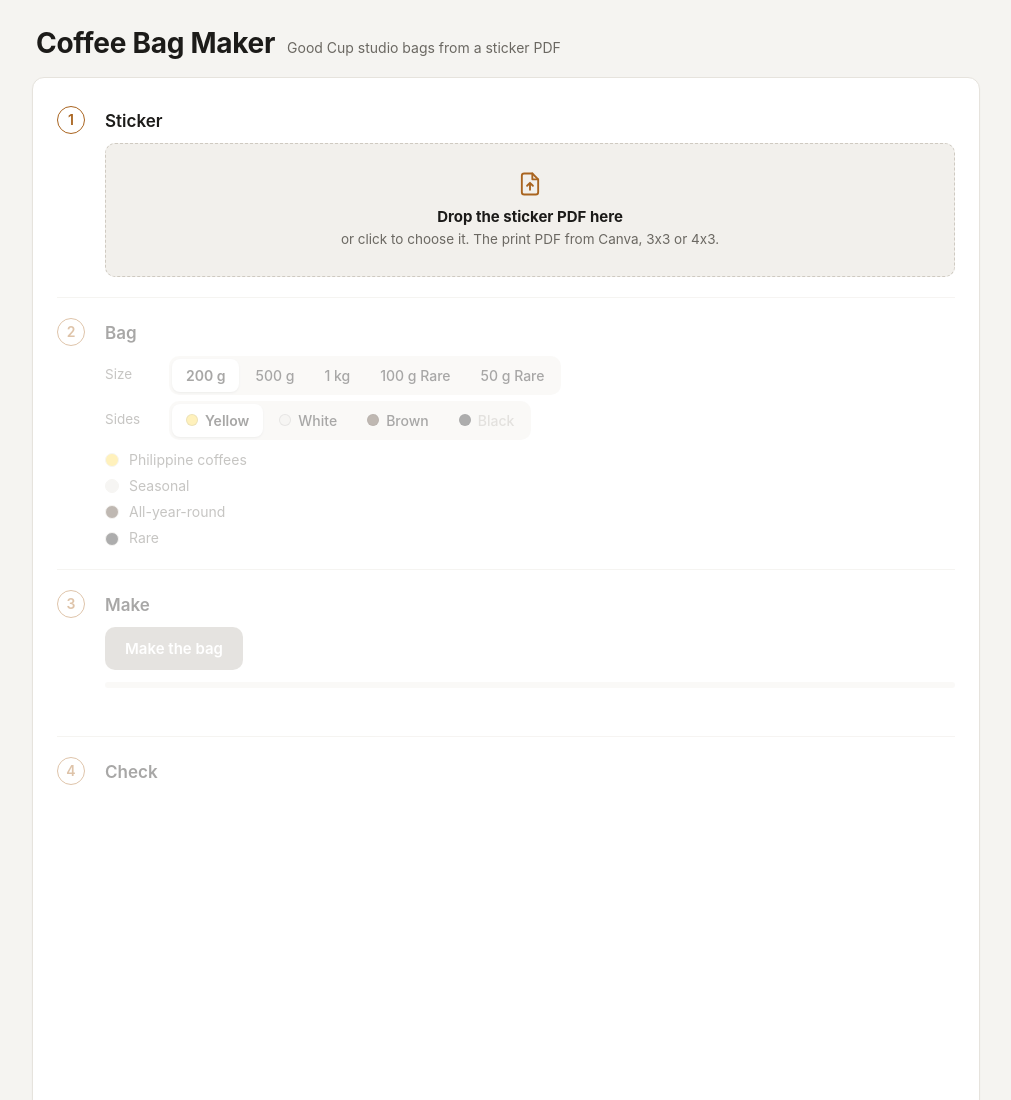
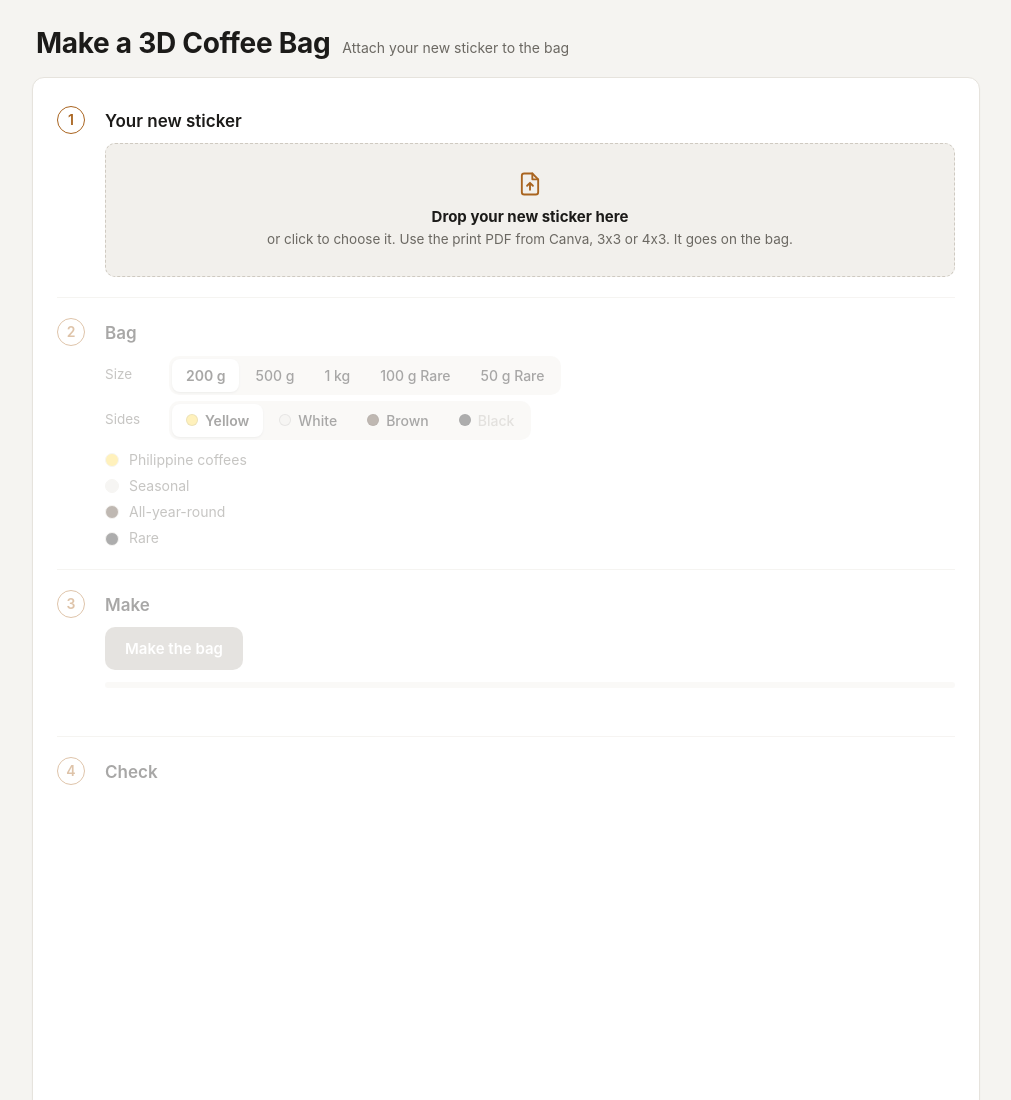
Before and after one commit to kirkvvisitacion-stack/goodcup-bagmaker, a plain HTML site: page index.html in a window 1280 px wide. Shown: the top 1100 px of the page, without its empty margins (134-1145 px from the left). Drawn offline with Linux system fonts and the light colour scheme.

Commit message:
Rename to Make a 3D Coffee Bag, sticker-first copy
Co-Authored-By: Claude Sonnet 5.5 <noreply@anthropic.com>

```diff
--- a/index.html
+++ b/index.html
@@ -4,7 +4,7 @@
 <meta charset="utf-8">
 <meta name="viewport" content="width=device-width,initial-scale=1,viewport-fit=cover">
 <meta name="robots" content="noindex,nofollow">
-<title>Coffee Bag Maker</title>
+<title>Make a 3D Coffee Bag</title>
 <style>
 :root{
   --bg:#F5F4F1; --card:#FFFFFF; --ink:#1C1B19; --ink2:#6B6862; --line:#E6E3DD; --soft:#F2F0EC;
@@ -72,15 +72,15 @@ footer{color:var(--ink2);font-size:12.5px;text-align:center;margin-top:18px}
 </head>
 <body>
 <div class="wrap">
-  <header><h1>Coffee Bag Maker</h1><span>Good Cup studio bags from a sticker PDF</span></header>
+  <header><h1>Make a 3D Coffee Bag</h1><span>Attach your new sticker to the bag</span></header>
   <main class="card">
     <section class="step" id="s1">
       <div class="num">1</div>
       <div>
-        <h2>Sticker</h2>
+        <h2>Your new sticker</h2>
         <label class="drop" id="drop" tabindex="0">
           <svg width="28" height="28" viewBox="0 0 24 24" fill="none" stroke="#A9641F" stroke-width="1.6" stroke-linecap="round" stroke-linejoin="round"><path d="M14 3H7a2 2 0 0 0-2 2v14a2 2 0 0 0 2 2h10a2 2 0 0 0 2-2V8z"/><path d="M14 3v5h5M12 17v-6M9.5 13.5 12 11l2.5 2.5"/></svg>
-          <b>Drop the sticker PDF here</b><br><span class="hint">or click to choose it. The print PDF from Canva, 3x3 or 4x3.</span>
+          <b>Drop your new sticker here</b><br><span class="hint">or click to choose it. Use the print PDF from Canva, 3x3 or 4x3. It goes on the bag.</span>
           <input type="file" id="file" accept="application/pdf,.pdf" hidden>
         </label>
         <div id="stk" hidden>
```
